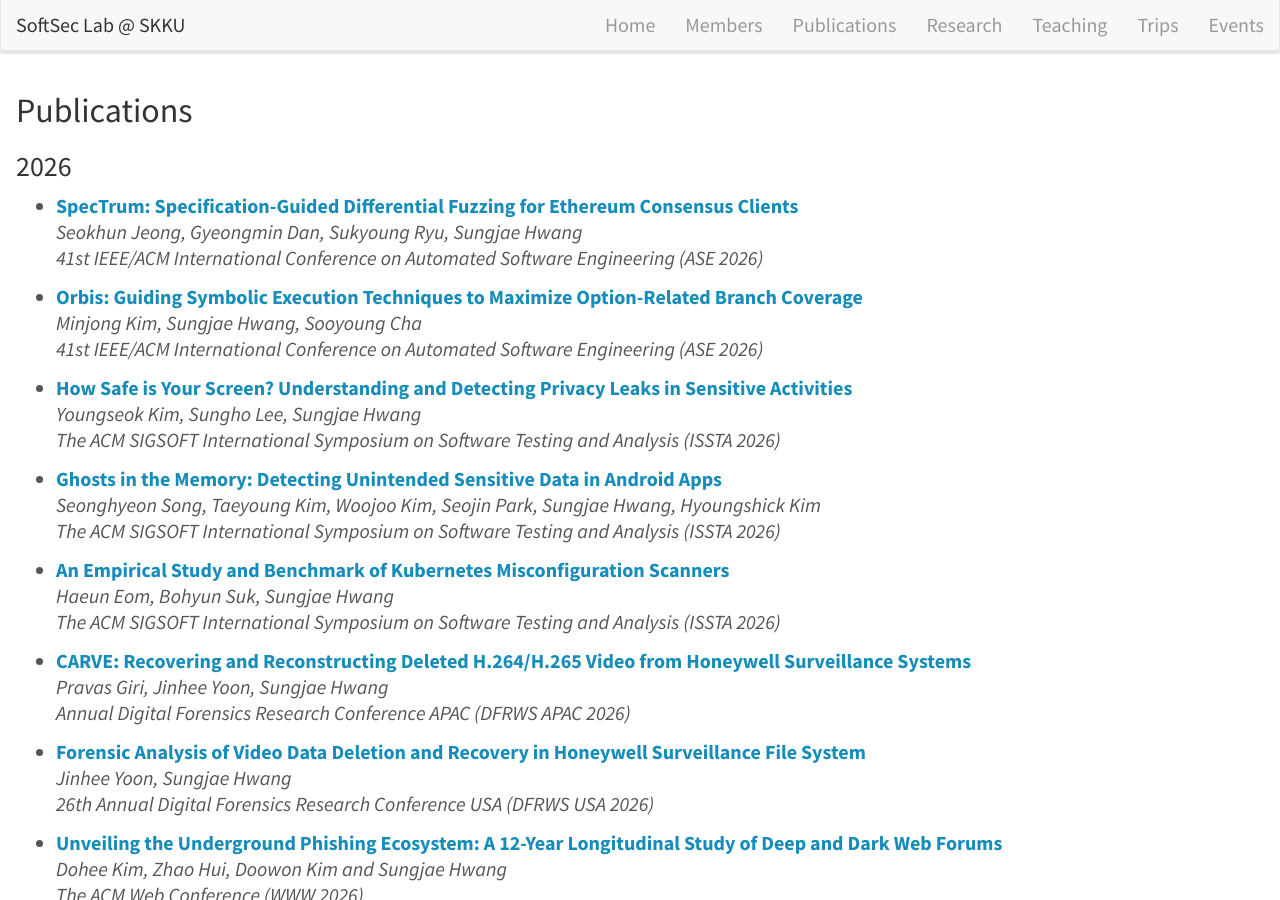
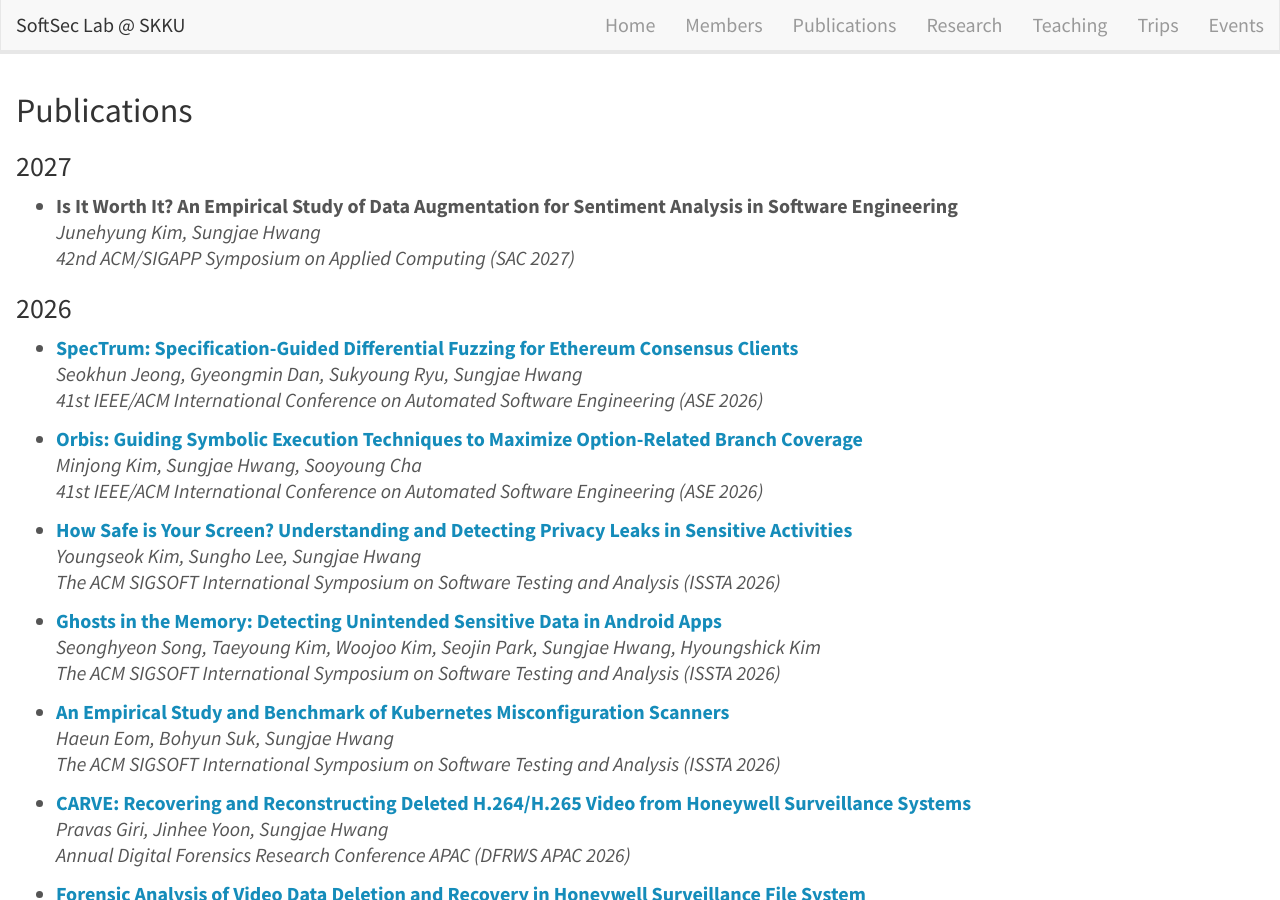
Before and after one commit to softsec-lab/softsec-lab.github.io, a Jekyll site: the page built from _pages/publications.md, in a window 1280 px wide and 900 px high. Built offline with Jekyll 4.4.1, drawn with Linux system fonts in a browser that asks for light colours; nearby versions of some CDN libraries.

Commit message:
update SAC 2027 SE paper

```diff
--- a/_data/publist.yml
+++ b/_data/publist.yml
@@ -1,4 +1,10 @@
 
+- title: "Is It Worth It? An Empirical Study of Data Augmentation for Sentiment Analysis in Software Engineering"
+  authors: Junehyung Kim, Sungjae Hwang
+  year: 2027
+  link:
+    url:
+    display: 42nd ACM/SIGAPP Symposium on Applied Computing (SAC 2027)
 
 - title: "SpecTrum: Specification-Guided Differential Fuzzing for Ethereum Consensus Clients"
   authors: Seokhun Jeong, Gyeongmin Dan, Sukyoung Ryu, Sungjae Hwang
```
